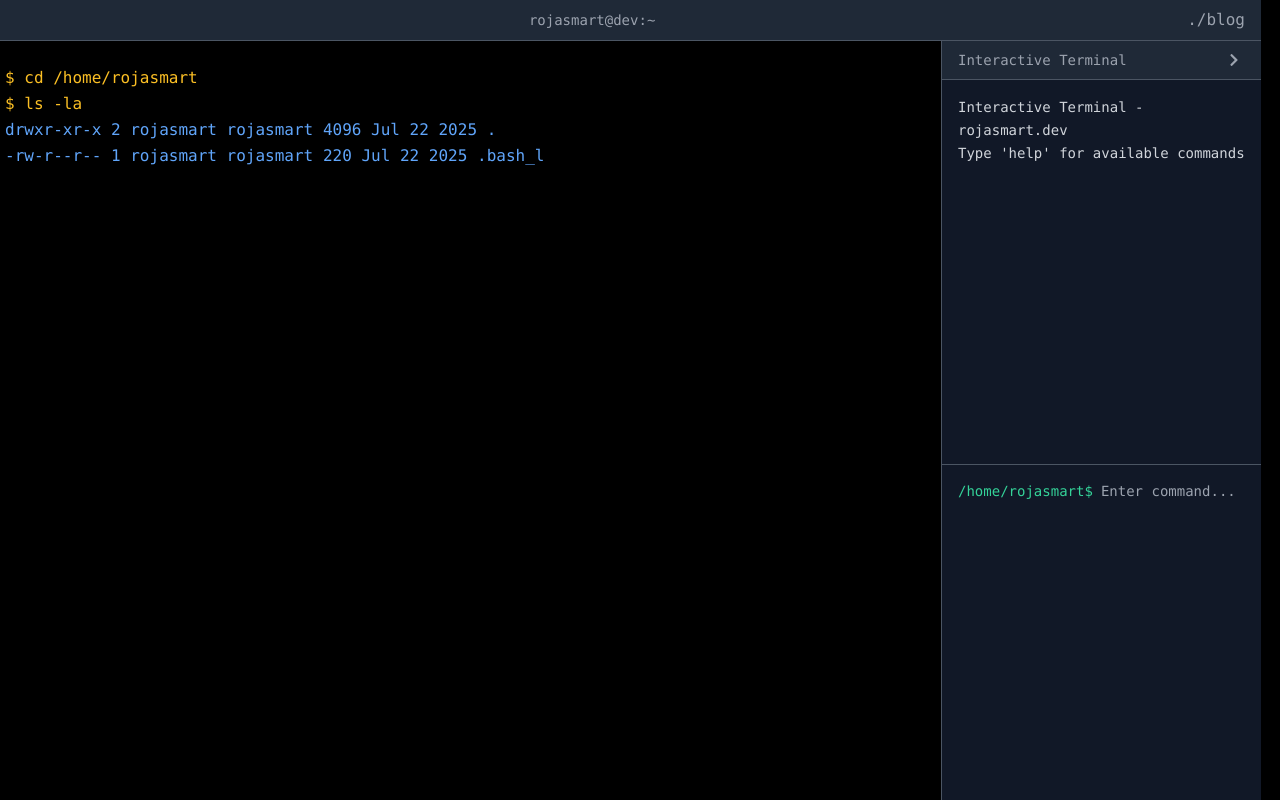
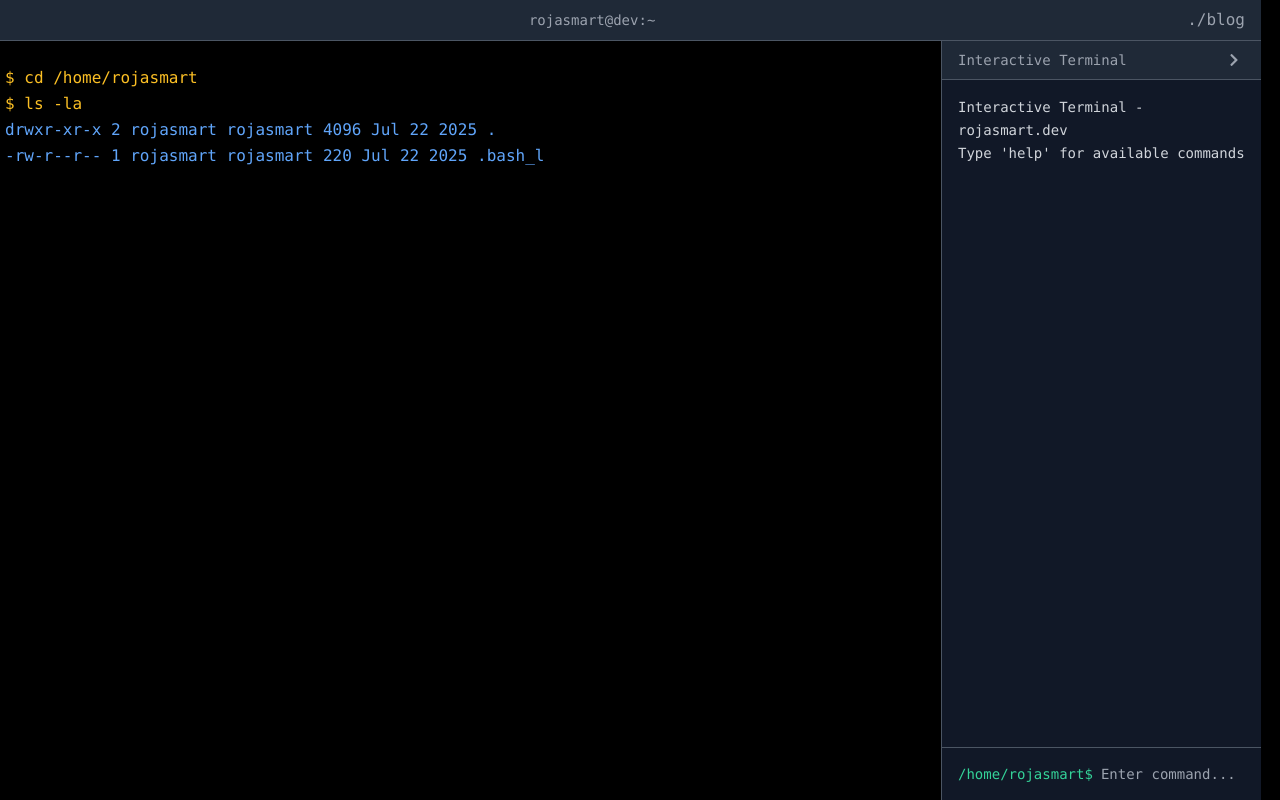
Before and after one commit to rojasmart/rojasmart-template, a Next.js app: page / in a window 1280 px wide. Built offline with nearby package versions, Linux system fonts and the light colour scheme.

Commit message:
--fix auto-scroll feature to terminal output and improve terminal layout

```diff
--- a/src/app/page.tsx
+++ b/src/app/page.tsx
@@ -14,6 +14,7 @@ export default function Home() {
   const [currentPath, setCurrentPath] = useState("/home/rojasmart");
   const [isTerminalExpanded, setIsTerminalExpanded] = useState(true);
   const inputRef = useRef<HTMLInputElement>(null);
+  const terminalOutputRef = useRef<HTMLDivElement>(null);
 
   // ...existing code for terminalContent, fileSystem, commands, etc...
 
@@ -141,7 +142,7 @@ export default function Home() {
     },
     pwd: () => currentPath,
     clear: () => {
-      setTerminalOutput([]);
+      setTerminalOutput(["Interactive Terminal - rojasmart.dev", "Type 'help' for available commands", ""]);
       return "";
     },
     tree: () => {
@@ -229,7 +230,7 @@ export default function Home() {
     }
   };
 
-  // Terminal typing effect (existing)
+  // Terminal typing effect
   useEffect(() => {
     const typeNextLine = () => {
       if (currentLineIndex < terminalContent.length) {
@@ -263,10 +264,19 @@ export default function Home() {
     return () => clearTimeout(timer);
   }, [currentLineIndex, terminalContent]);
 
+  // Auto-scroll terminal output to bottom
+  useEffect(() => {
+    if (terminalOutputRef.current) {
+      terminalOutputRef.current.scrollTop = terminalOutputRef.current.scrollHeight;
+    }
+  }, [terminalOutput]);
+
   // Focus terminal input when expanded
   useEffect(() => {
     if (inputRef.current && isTerminalExpanded) {
-      inputRef.current.focus();
+      setTimeout(() => {
+        inputRef.current?.focus();
+      }, 300); // Wait for animation to complete
     }
   }, [isTerminalExpanded]);
 
@@ -286,11 +296,11 @@ export default function Home() {
         </div>
 
         {/* Terminal Content */}
-        <div className="flex-1 flex">
+        <div className="flex-1 flex min-h-0">
           {/* Main Terminal Content */}
           <div
             className={`${
-              isTerminalExpanded ? "flex-1" : "w-full"
+              isTerminalExpanded ? "flex-1" : "flex-1"
             } p-6 overflow-y-auto scrollbar-thin scrollbar-thumb-green-600 scrollbar-track-gray-800 transition-all duration-300`}
           >
             {/* Initial terminal lines */}
@@ -409,9 +419,13 @@ export default function Home() {
           </div>
 
           {/* Interactive Terminal Sidebar */}
-          <div className={`${isTerminalExpanded ? "w-80" : "w-12"} border-l border-gray-600 bg-gray-900 transition-all duration-300 flex flex-col`}>
+          <div
+            className={`${
+              isTerminalExpanded ? "w-80" : "w-12"
+            } border-l border-gray-600 bg-gray-900 transition-all duration-300 flex flex-col min-h-0`}
+          >
             {/* Terminal Header with Toggle */}
-            <div className="flex items-center justify-between bg-gray-800 px-4 py-2 border-b border-gray-600">
+            <div className="flex items-center justify-between bg-gray-800 px-4 py-2 border-b border-gray-600 flex-shrink-0">
               <div className={`${isTerminalExpanded ? "block" : "hidden"} text-gray-400 text-sm font-mono`}>Interactive Terminal</div>
               <button
                 onClick={() => setIsTerminalExpanded(!isTerminalExpanded)}
@@ -424,8 +438,8 @@ export default function Home() {
 
             {/* Terminal Content - only show when expanded */}
             {isTerminalExpanded && (
-              <div className="h-full flex flex-col">
-                <div className="flex-1 p-4 overflow-y-auto max-h-96 scrollbar-thin scrollbar-thumb-green-600 scrollbar-track-gray-800">
+              <div className="flex-1 flex flex-col min-h-0">
+                <div ref={terminalOutputRef} className="flex-1 p-4 overflow-y-auto scrollbar-thin scrollbar-thumb-green-600 scrollbar-track-gray-800">
                   {terminalOutput.map((line, index) => (
                     <div key={index} className={`text-sm leading-relaxed ${line.includes("$") ? "text-green-400" : "text-gray-300"}`}>
                       {line}
@@ -433,7 +447,7 @@ export default function Home() {
                   ))}
                 </div>
 
-                <div className="p-4 border-t border-gray-600">
+                <div className="p-4 border-t border-gray-600 flex-shrink-0">
                   <form onSubmit={handleTerminalSubmit} className="flex items-center text-green-400">
                     <span className="text-sm">{currentPath}$ </span>
                     <input
@@ -453,7 +467,7 @@ export default function Home() {
             {/* Collapsed state - show terminal icon */}
             {!isTerminalExpanded && (
               <div className="flex-1 flex items-center justify-center">
-                <div className="text-gray-400 transform -rotate-90 text-xs whitespace-nowrap">TERMINAL</div>
+                <div className="text-gray-400 transform -rotate-90 text-xs whitespace-nowrap font-mono">TERMINAL</div>
               </div>
             )}
           </div>
```
